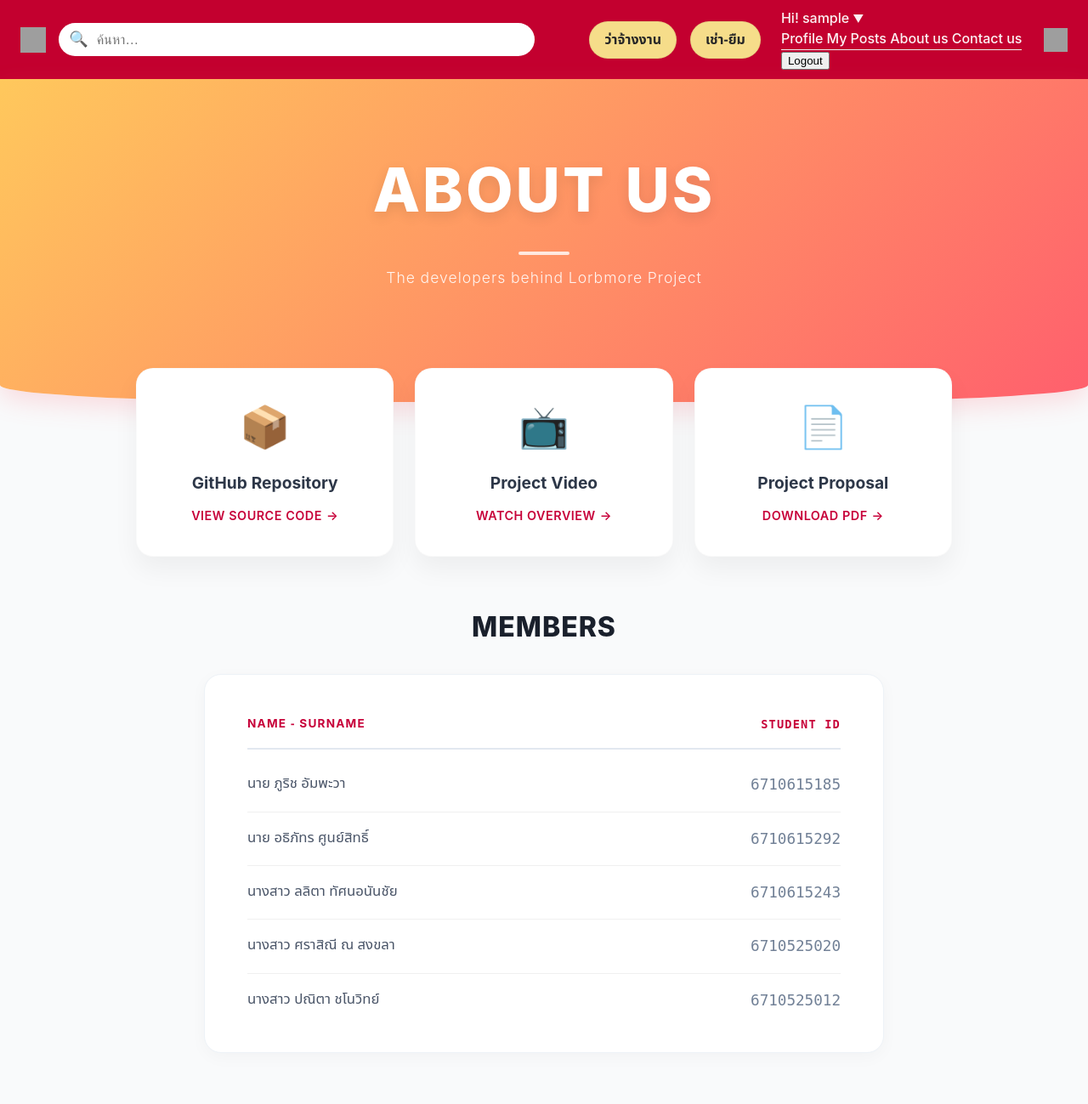
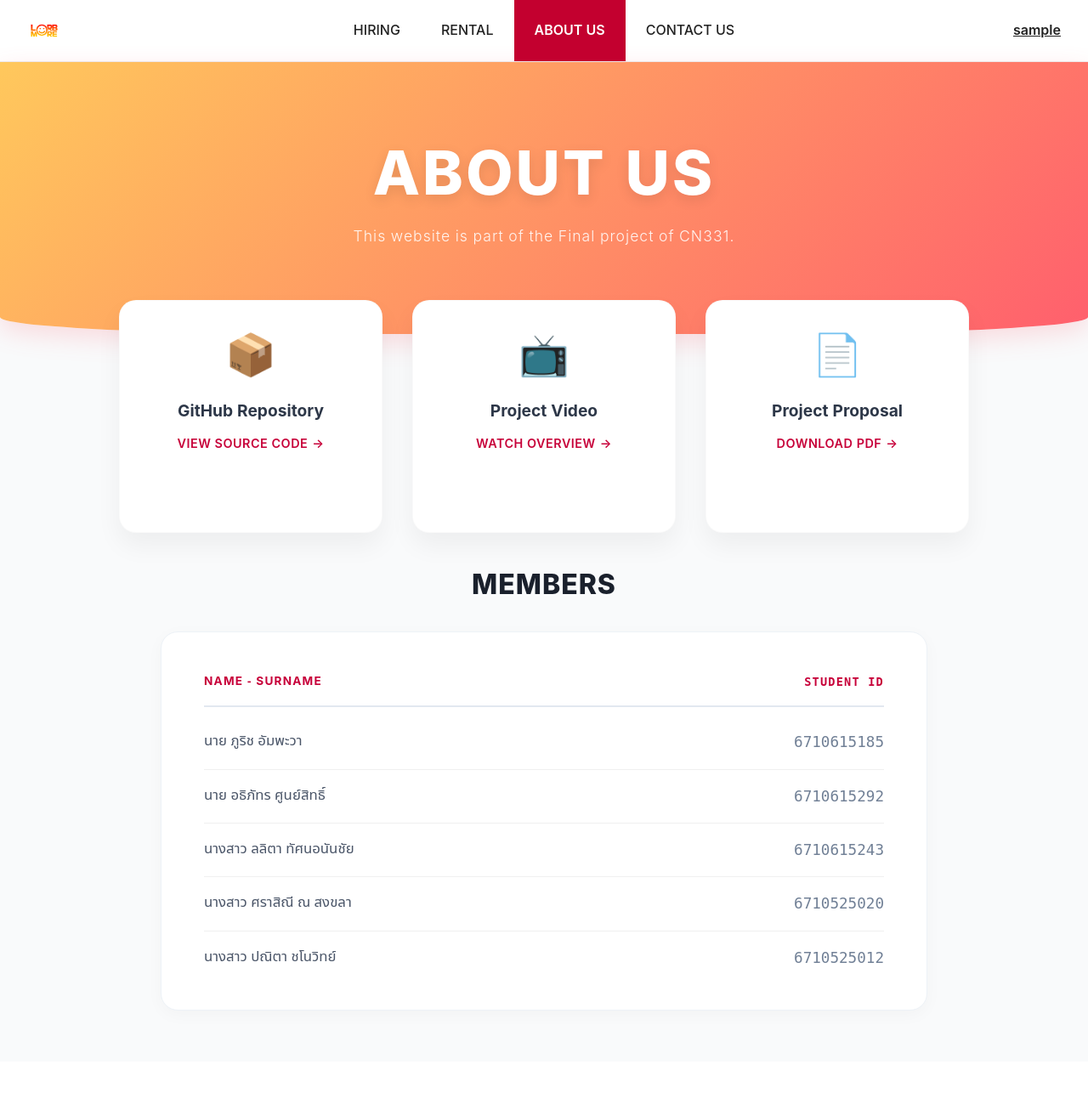
Before and after one commit to athiphat67/LorbMore, a Django app: page /about/ in a window 1280 px wide. Shown: the whole page at 85% size. After the commit the page ends 1189 px from the top, so only its background shows below. Run offline with Django 5.2, Linux system fonts and the light colour scheme; the visitor is signed in with stand-in values (Sample User, id 1); grey boxes are pictures that could not be loaded.

Commit message:
update css navbar, about contact

```diff
--- a/my_project/static/my_project/css/login.css
+++ b/my_project/static/my_project/css/login.css
@@ -32,6 +32,7 @@
     overflow: hidden;
     position: relative;
     transition: transform 0.3s ease;
+    margin-bottom: 150px;
 }
 
 /* =========================================
@@ -93,6 +94,7 @@
     background-color: #F8FAFC;
     transition: all 0.3s ease;
     color: #2D3748;
+    box-sizing: border-box;
 }
 
 .auth-body input:focus {
--- a/my_project/static/my_project/css/register.css
+++ b/my_project/static/my_project/css/register.css
@@ -26,6 +26,7 @@
     position: relative;
     /* เพิ่ม Animation ให้ดูแพง */
     animation: fadeInUp 0.6s ease-out;
+    margin-bottom: 150px;
 }
 
 @keyframes fadeInUp {
--- a/pages/static/pages/css/about.css
+++ b/pages/static/pages/css/about.css
@@ -1,6 +1,6 @@
-/* =========================================
+/*
    1. Global Settings
-   ========================================= */
+   */
    body {
     background-color: #F9FAFB; /* สีขาวควันบุหรี่ ดูสะอาดตา */
     color: #333;
@@ -17,13 +17,13 @@
     z-index: 10;
 }
 
-/* =========================================
+/*
    2. Hero Header (Premium Curve)
    ========================================= */
 .hero-header {
     /* Gradient สีส้ม-แดง (Theme หลัก) */
     background: linear-gradient(135deg, #FFC85C 0%, #FF5F6D 100%);
-    height: 380px; /* เพิ่มความสูงเพื่อให้ Curve ดูชัด */
+    height: 240px; /* เพิ่มความสูงเพื่อให้ Curve ดูชัด */
     display: flex;
     justify-content: center;
     align-items: flex-start; /* ดันข้อความไปไว้ด้านบน */
@@ -46,14 +46,6 @@
     text-shadow: 0 5px 15px rgba(0,0,0,0.1);
 }
 
-.hero-line {
-    width: 60px;
-    height: 4px;
-    background: rgba(255,255,255,0.8);
-    margin: 15px auto;
-    border-radius: 2px;
-}
-
 .hero-subtitle {
     font-size: 1.1rem;
     font-weight: 300;
@@ -62,15 +54,15 @@
     margin-top: 5px;
 }
 
-/* =========================================
+/*
    3. Project Cards Grid (แก้ปัญหา Layout เบี้ยว)
    ========================================= */
 .project-cards-grid {
     display: grid;
     /* บังคับ 3 คอลัมน์ เท่าๆ กัน */
     grid-template-columns: repeat(3, 1fr);
-    gap: 25px;
-    margin-bottom: 60px;
+    gap: 35px;
+    margin-bottom: 100px;
 }
 
 .card-link {
@@ -81,7 +73,7 @@
 
 .info-card {
     background: white;
-    padding: 35px 20px;
+    padding: 30px 20px;
     border-radius: 20px;
     text-align: center;
     box-shadow: 0 15px 30px rgba(0,0,0,0.05); /* เงานุ่มๆ */
--- a/pages/static/pages/css/navbar.css
+++ b/pages/static/pages/css/navbar.css
@@ -1,151 +1,141 @@
 :root {
-  --red: #c3002f;
-  --yellow:#f6dd8a;
-  --text: #ffffff;
-  --ink: #272727;
-  --radius-pill: 999px;
+  --nav-bg: #ffffff;
+  --active-bg: #C3002F;
+  /* สีแดงเข้มตามที่ขอ */
+  --text-color: #222222;
+  --white: #ffffff;
+  --border-color: #000000;
+  --navbar-height: 72px;
+  /* กำหนดความสูงบาร์ให้แน่นอน เพื่อทำแถบคาด */
 }
 
-* { box-sizing: border-box; }
-.navbar ul { list-style: none; margin: 0; padding: 0; }
-.navbar a { text-decoration: none; }
+.navbar {
+  background: var(--nav-bg);
+  /* 1. แก้ Padding: เอาแนวตั้งออก (0) ให้เหลือแค่แนวนอน (32px) */
+  padding: 0 32px;
 
-/* ---- Navbar wrapper ---- */
-.navbar {
+  /* 2. กำหนดความสูงให้ Navbar */
+  height: var(--navbar-height);
+
   display: flex;
   align-items: center;
-  justify-content: space-between;
-  flex-wrap: wrap;
-  gap: clamp(10px, 2vw, 24px);
-  padding: 10px clamp(12px, 3vw, 24px);
-  background: var(--red);
-  color: var(--text);
+  border-bottom: 1px solid #eee;
 }
 
-/* ---- Left: home + search ---- */
+/* บังคับขนาดโลโก้ไม่ให้ล้น */
+.logo img {
+  height: 40px;
+  /* หรือ 48px แล้วแต่ชอบครับ */
+  width: auto;
+  /* ให้กว้างตามสัดส่วน */
+  display: block;
+  object-fit: contain;
+}
+
+/* จัดให้กล่องด้านซ้ายดันโลโก้ให้อยู่กลาง */
 .nav-left {
+  flex: 1;
+  /* <--- เพิ่มบรรทัดนี้สำคัญมาก! เพื่อถ่วงน้ำหนักให้เท่าด้านขวา */
   display: flex;
   align-items: center;
-  gap: clamp(8px, 1.2vw, 16px);
-  flex: 1 1 auto;
-  min-width: 220px;
+  height: 100%;
 }
 
-.home-btn {
-  display: inline-flex;
+.nav-right {
+  flex: 1;
+  display: flex;
+  /* จัดให้อยู่กึ่งกลางแนวตั้งเสมอ */
   align-items: center;
-  justify-content: center;
-  background: transparent;    /* ไม่มีพื้นหลังเหลือง */
-  border: none;
-  padding: 0;                 /* ไม่มีขอบใน */
-  border-radius: 0;
-  cursor: pointer;
-  line-height: 0;             /* ลบช่องว่างแนวตั้งของ <a> */
 }
 
-/* รูปไอคอน */
-.home-btn img {
-  width: 30px;                /* ขนาดไอคอน */
-  height: 30px;
-  display: block;
-  transition: transform 0.2s ease, filter 0.2s ease;
+.nav-right {
+  justify-content: flex-end;
 }
 
-/* Search bar */
-.search {
+/* ... (ส่วน nav-center) ... */
+.nav-center {
+  flex: 2;
   display: flex;
-  align-items: center;
-  gap: 8px;
-  background: #fff;
-  border-radius: var(--radius-pill);
-  padding: 6px 12px;
-  flex: 1 1 420px;
-  max-width: 560px;
-  min-width: 150px;
-}
-.search-ico { color: var(--ink); font-size: 18px; }
-.search input {
-  border: 0;
-  outline: 0;
-  width: 100%;
-  font-size: 16px;
-  color: var(--ink);
-  background: transparent;
+  justify-content: center;
+  /* 3. สั่งให้กล่องกลางยืดความสูงให้เต็ม Navbar */
+  height: 100%;
 }
 
-/* ---- Right section ---- */
-.nav-right {
+.menu {
+  list-style: none;
+  margin: 0;
+  padding: 0;
   display: flex;
-  align-items: center;
-  gap: clamp(10px, 2vw, 24px);
+  gap: 0;
+  /* 4. เอาช่องว่างระหว่างปุ่มออก เพื่อให้แถบมันดูต่อเนื่องกัน (ถ้ามีหลายปุ่ม) */
+  height: 100%;
+  /* ยืดความสูงให้เต็ม */
 }
 
-/* ปุ่มเหลืองเฉพาะ 2 ปุ่มแรก */
-.nav-actions {
+.menu li {
+  height: 100%;
+  /* ยืดความสูง li ให้เต็ม */
   display: flex;
-  align-items: center;
-  gap: clamp(10px, 1.5vw, 16px);
-}
-.pill {
-  display: inline-block;
-  background: var(--yellow);
-  color: var(--ink);
-  padding: 10px 18px;
-  border-radius: var(--radius-pill);
-  font-weight: 600;
-  white-space: nowrap;
-  box-shadow: 0 0 0 1px rgba(0,0,0,.06) inset;
-  transition: filter 0.2s;
-}
-.pill:hover { filter: brightness(0.95); }
-
-/* เมนูข้อความธรรมดา (About, Contact, Hi!) */
-.nav-links {
-  display: flex;
-  align-items: center;
-  gap: clamp(14px, 2vw, 28px);
-}
-.nav-links a {
-  color: var(--text);
-  opacity: 0.95;
-  padding: 6px 0;
-  font-weight: 500;
-}
-.nav-links a:hover {
-  text-decoration: underline;
-}
-.greet a {
-  text-decoration: underline;
-  text-underline-offset: 3px;
-}
-.avatar{
-  display: inline-flex;
-  align-items: center;
-  justify-content: center;
-  line-height: 0;
-  padding: 0;
-  background: transparent;
-  border: 0;
+  /* เพื่อจัดลิงก์ข้างใน */
 }
 
-.avatar img{
-  width: 28px;
-  height: 28px;
-  display: block;
-  transition: transform .2s ease, filter .2s ease;
+.nav-item {
+  color: var(--text-color);
+  text-decoration: none;
+  font-size: 16px;
+  text-transform: uppercase;
+  font-weight: 500;
+  transition: 0.2s;
+
+  /* 5. ปรับโครงสร้างปุ่มให้เป็น "แถบ" */
+  display: flex;
+  /* ใช้ flex เพื่อจัดตัวหนังสือให้อยู่กลางแนวตั้ง */
+  align-items: center;
+  /* จัดกลางแนวตั้ง */
+  padding: 0 24px;
+  /* ใส่ระยะห่างแนวนอนซ้ายขวาให้ดูไม่อึดอัด */
+  height: 100%;
+  /* ยืดความสูงให้เต็ม Navbar (ชนขอบบนล่าง) */
+  border-radius: 0;
+  /* เอาความมนออก ให้เป็นเหลี่ยมเหมือน Sketch */
 }
 
+.nav-item:hover {
+  background-color: #f0f0f0;
+}
 
-@media (max-width: 768px) {
-  body {
-    font-size: 14px;
-    padding: 10px;
-  }
-  img {
-    max-width: 100%;
-    height: auto;
-  }
-  .container, .page-hero, .market-toolbar {
-    padding: 0 10px;
-  }
+/* ACTIVE STATE */
+.nav-item.active {
+  background-color: var(--active-bg);
+  /* สีแดง #C3002F */
+  color: var(--white);
+  font-weight: 600;
 }
+
+/* --- Login / User Styles --- */
+
+/* ปุ่ม Login แบบมีกรอบ */
+.btn-login {
+  text-decoration: none;
+  color: var(--text-color);
+  border: 1px solid var(--border-color);
+  padding: 6px 16px;
+  font-size: 16px;
+  transition: 0.2s;
+  /* ทำให้เป็นกล่องสี่เหลี่ยมตามภาพ */
+  display: inline-block;
+}
+
+.btn-login:hover {
+  background-color: #222;
+  color: #fff;
+}
+
+/* ชื่อ User หลัง Login (ขีดเส้นใต้) */
+.user-profile {
+  text-decoration: underline;
+  color: var(--text-color);
+  font-size: 16px;
+  font-weight: 600;
+  cursor: default;
+}
--- a/pages/templates/pages/about.html
+++ b/pages/templates/pages/about.html
@@ -9,8 +9,7 @@
         <div class="hero-header">
             <div class="hero-content">
                 <h1 class="hero-title">ABOUT US</h1>
-                <div class="hero-line"></div>
-                <p class="hero-subtitle">The developers behind Lorbmore Project</p>
+                <p class="hero-subtitle">This website is part of the Final project of CN331.</p>
             </div>
         </div>
 
--- a/pages/templates/pages/contact.html
+++ b/pages/templates/pages/contact.html
@@ -8,8 +8,7 @@
 
     <div class="contact-hero">
         <div class="hero-content">
-            <h1 class="hero-title">Get in touch here!</h1>
-            <div class="hero-line"></div>
+            <h1 class="hero-title">GET IN TOUCH!</h1>
             <p class="hero-subtitle">We'd love to hear from you. Here's how you can reach us.</p>
         </div>
     </div>
@@ -19,7 +18,7 @@
 
             <div class="contact-info-card">
                 <h2 class="info-heading">Contact Information</h2>
-                <p class="info-desc">Have a question regarding our services? Feel free to contact us anytime.</p>
+                <p class="info-desc">Have a question regarding our site? Feel free to contact us anytime.</p>
 
                 <div class="info-item">
                     <div class="icon-box">📍</div>
--- a/pages/templates/pages/navbar.html
+++ b/pages/templates/pages/navbar.html
@@ -1,65 +1,40 @@
-{% load static %} <link rel="stylesheet" href="{% static 'pages/css/navbar.css' %}">
+{% load static %}
 
-<nav class="navbar" role="navigation" aria-label="Main">
-  <div class="nav-left">
-    <a href="{% url 'home' %}" class="home-btn" aria-label="Home">
-      <img src="{% static 'pages/image/home_button.svg' %}" alt="Home">
-    </a>
+<link rel="stylesheet" href="{% static 'pages/css/navbar.css' %}?v=21"> <nav class="navbar">
 
-    <form class="search" action="#" method="get" role="search">
-      <span class="search-ico" aria-hidden="true">🔍</span>
-      <input type="text" name="q" placeholder="ค้นหา…" aria-label="Search" autocomplete="off"/>
-    </form>
-  </div>
+    <div class="nav-left">
+        <a href="{% url 'home' %}" class="logo">
+            <img src="{% static 'pages/image/lorbmore_logo.png' %}" alt="Lorbmore Logo">
+        </a>
+    </div>
 
-  <div id="nav-menu" class="nav-right">
-    <ul class="nav-actions">
-      <li><a class="pill" href="{% url 'posts:hiring' %}">ว่าจ้างงาน</a></li>
-      <li><a class="pill" href="{% url 'posts:rental' %}">เช่า-ยืม</a></li>
-    </ul>
+    <div class="nav-center">
+        <ul class="menu">
+            <li>
+                <a class="nav-item {% if request.path == '/posts/hiring/' %}active{% endif %}"
+                   href="{% url 'posts:hiring' %}">HIRING</a>
+            </li>
+            <li>
+                <a class="nav-item {% if request.path == '/posts/rental/' %}active{% endif %}"
+                   href="{% url 'posts:rental' %}">RENTAL</a>
+            </li>
+            <li>
+                <a class="nav-item {% if request.path == '/about/' %}active{% endif %}"
+                   href="{% url 'about' %}">ABOUT US</a>
+            </li>
+            <li>
+                <a class="nav-item {% if request.path == '/contact/' %}active{% endif %}"
+                   href="{% url 'contact' %}">CONTACT US</a>
+            </li>
+        </ul>
+    </div>
 
-    <ul class="nav-links">
+    <div class="nav-right">
+        {% if user.is_authenticated %}
+            <a class="user-profile">{{ user.username }}</a>
+        {% else %}
+            <a class="btn-login" href="{% url 'login' %}">Login</a>
+        {% endif %}
+    </div>
 
-      {% if user.is_authenticated %}
-        <li class="dropdown">
-            <a href="#" class="dropbtn">
-                Hi! {{ user.username }}
-                <span style="font-size: 0.8em;">▼</span>
-            </a>
-
-            <div class="dropdown-content">
-                <a href="{% url 'profile_detail' user.username %}">Profile</a>
-
-                <a href="#">My Posts</a>
-
-                <a href="{% url 'about' %}">About us</a>
-                <a href="{% url 'contact' %}">Contact us</a>
-
-                <hr style="margin: 0; border: 0; border-top: 1px solid #eee;">
-
-                <form action="{% url 'logout' %}" method="post" style="padding: 0; margin: 0;">
-                    {% csrf_token %}
-                    <button type="submit" class="dropdown-item-btn">
-                        Logout
-                    </button>
-                </form>
-            </div>
-        </li>
-
-        <li class="avatar" aria-hidden="true">
-             {% if user.profile.image %}
-                <img src="{{ user.profile.image.url }}" alt="Profile" style="width: 35px; height: 35px; border-radius: 50%; object-fit: cover;">
-            {% else %}
-                <img src="{% static 'pages/image/avatar.svg' %}" alt="">
-            {% endif %}
-        </li>
-
-      {% else %}
-        <li><a href="{% url 'about' %}">About us</a></li>
-        <li><a href="#">Contact us</a></li>
-        <li><a href="{% url 'login' %}">Login</a></li>
-      {% endif %}
-
-    </ul>
-  </div>
 </nav>
```
Also changed, not shown: pages/static/pages/css/contact.css (+2 -10 lines), pages/static/pages/image/lorbmore_logo.png (added), pages/static/pages/image/lorbmore_logo.svg (added).
